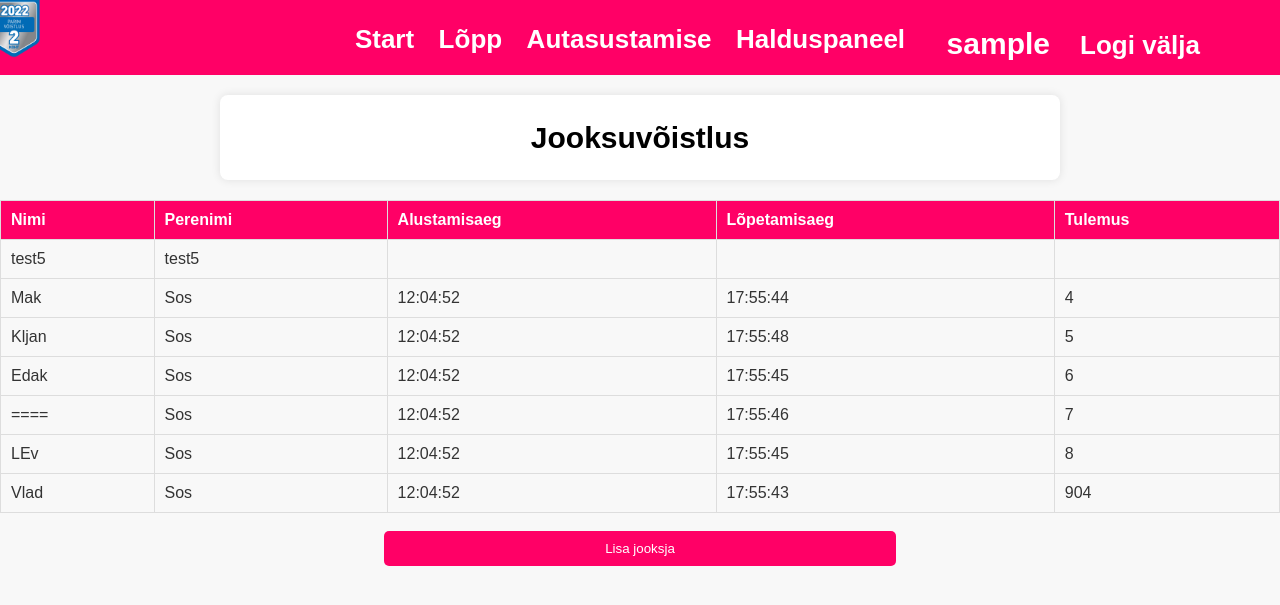
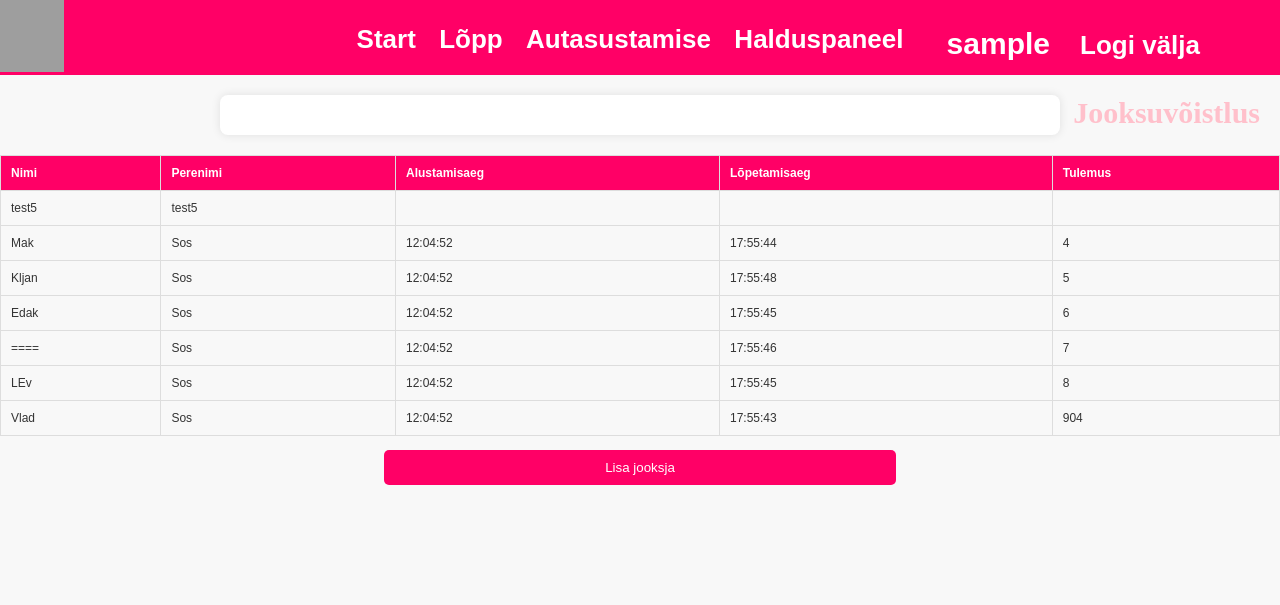
Before and after one commit to artursuskevits/Jooksvoistlus, a PHP site: page /jooksmain.php in a window 1280 px wide. Shown: the top 605 px of the page. Run offline with PHP 8.4, Linux system fonts and the light colour scheme; the visitor is signed in with stand-in values (Sample User, id 1); data comes from the database, SQL or seed files in the repository; data that the repository does not hold is empty; grey boxes are pictures that could not be loaded.

Commit message:
ma teen kõik ülessaned

```diff
--- a/Jooks2/jookja.css
+++ b/Jooks2/jookja.css
@@ -4,6 +4,7 @@ body {
     padding: 0;
     background-color: #f8f8f8;
     color: #333;
+    font-size: 12px;
 }
 
 header,#rararar {
@@ -20,8 +21,12 @@ h1 {
 }
 
 #tere{
-    color: black;
+    color: pink;
     font-size: 30px;
+    font-family: 'Times new Roman', sans-serif;
+    position: absolute;
+    top: 90px;
+    right: 20px;
 }
 
 .logi{
--- a/Jooks2/jooksmain.php
+++ b/Jooks2/jooksmain.php
@@ -75,7 +75,7 @@
     <body>
     <header>
 
-        <img src="logo.png" id="logo" alt="logo" width="100" height="100">
+        <img src="logo2.png" id="logo" alt="logo" width="100" height="100">
         <?php
         if(isset($_SESSION['login'])){
             ?>
```
